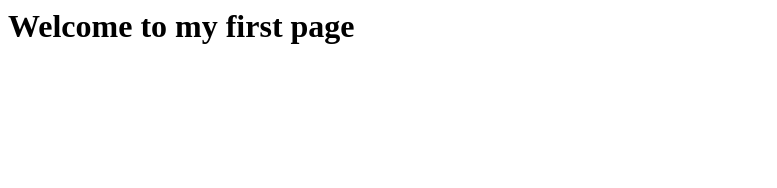
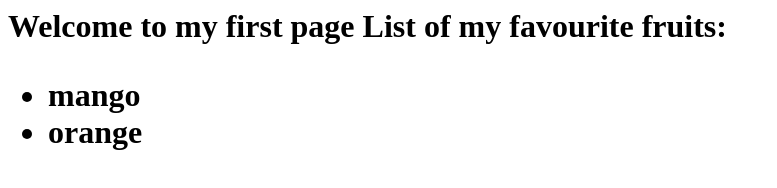
Before and after one commit to YashMaheshwari1267/Test, a plain HTML site: page index.html in a window 1280 px wide. Shown: the whole page, without its empty margins (0-777 px from the left). Drawn offline with Linux system fonts and the light colour scheme.

Commit message:
fav. fruit list added

```diff
--- a/index.html
+++ b/index.html
@@ -1,5 +1,10 @@
 <html>
 	<body>
 		<h1>Welcome to my first page
+			List of my favourite fruits:
+			<ul>
+				<li>mango</li>
+				<li>orange</li>
+			</ul>
 	</body>
 </html>
```
